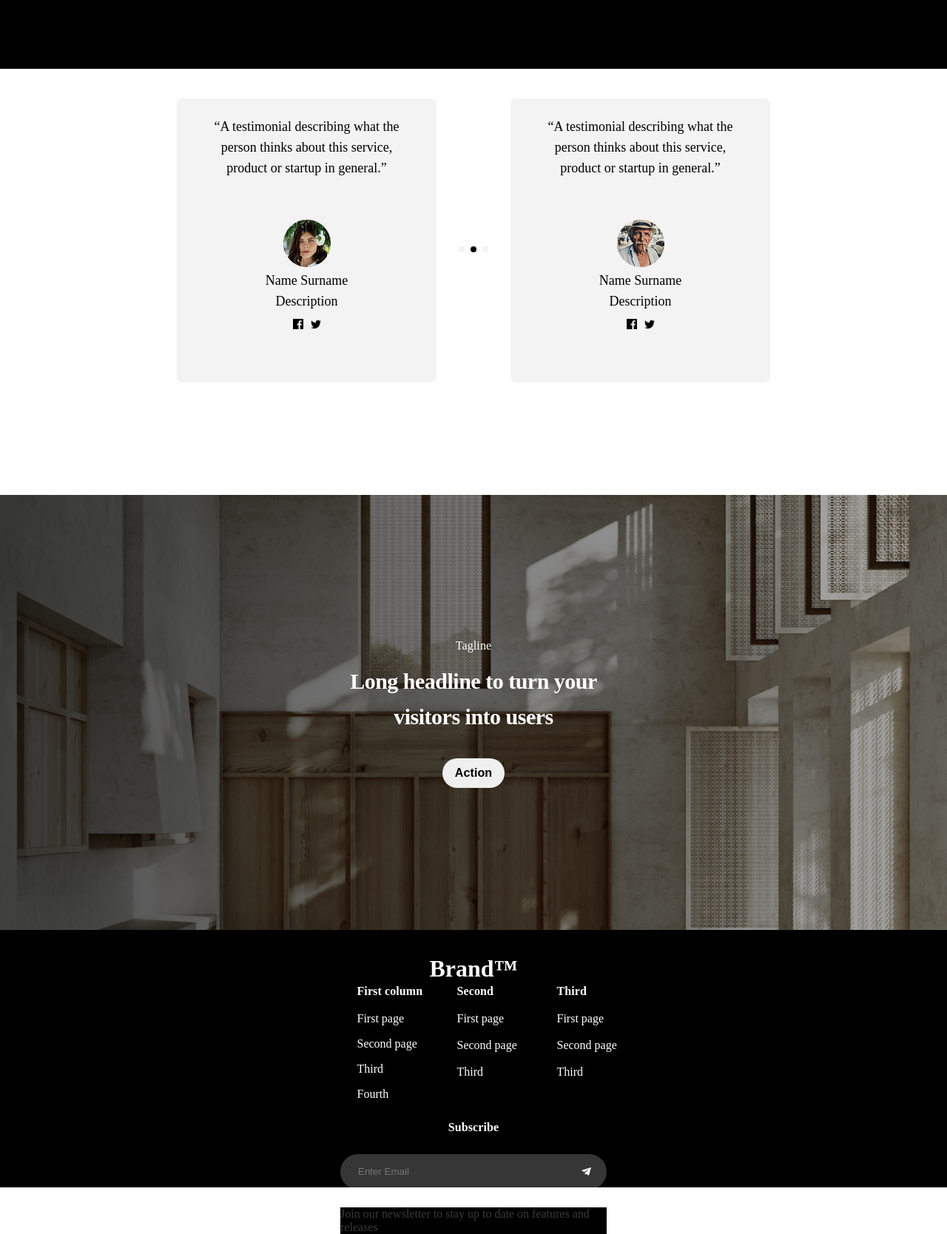
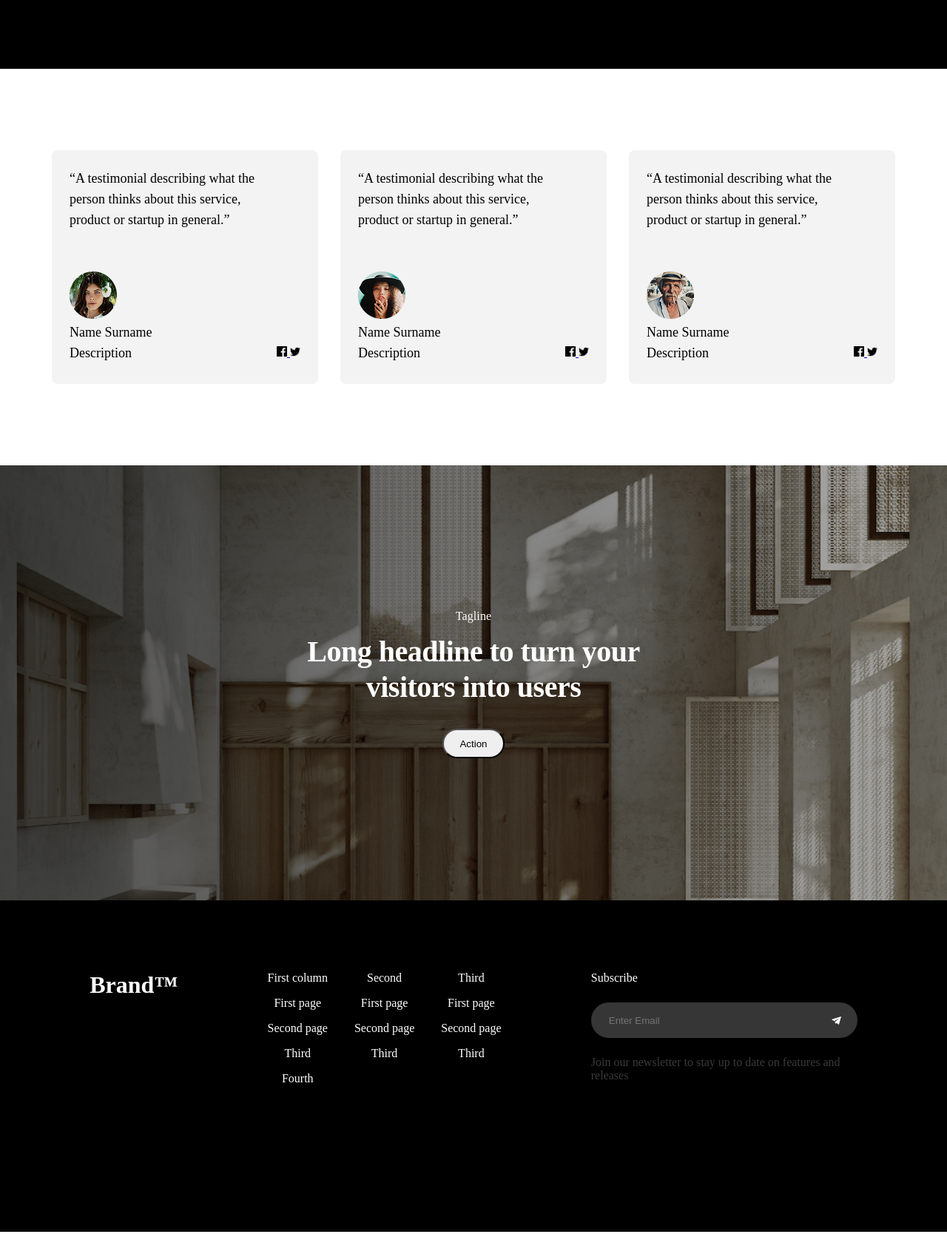
Before and after one commit to DatoGagua94/Brand-Web-Page-Responsive, a plain HTML site: page index.html in a window 1280 px wide. Shown: the part 1373-3041 px from the top of the page at 74% size. Drawn offline with Linux system fonts and the light colour scheme.

Commit message:
partially fixed bugs

```diff
--- a/index.html
+++ b/index.html
@@ -159,12 +159,6 @@
             </div>
           </div>
 
-          <div class="carousel_dots">
-            <div class="carousel_dot"></div>
-            <div class="carousel_dot"></div>
-            <div class="carousel_dot"></div>
-          </div>
-
           <div class="card">
             <p>
               “A testimonial describing what the<br />
@@ -188,12 +182,20 @@
             </div>
           </div>
         </div>
+        <div class="carousel_dots">
+            <div class="carousel_dot"></div>
+            <div class="carousel_dot"></div>
+            <div class="carousel_dot"></div>
+          </div>
       </section>
 
       <section class="sign_up">
         <div class="sign_up_text">
           <p>Tagline</p>
-          <h1>Long headline to turn your<br> visitors into users</h1>
+          <h1>
+            Long headline to turn your<br />
+            visitors into users
+          </h1>
           <button>Action</button>
         </div>
       </section>
@@ -223,14 +225,21 @@
           <a href="#">Second page</a>
           <a href="#">Third</a>
         </div>
-
       </div>
 
       <div class="Subscribe">
         <p>Subscribe</p>
-        <input type="email" id="email" placeholder="Enter Email" class="input_email">
-        <button><img src="Images/send.png" alt="send"></button>
-        <label for="email">Join our newsletter to stay up to date on features and<br> releases</label>
+        <input
+          type="email"
+          id="email"
+          placeholder="Enter Email"
+          class="input_email"
+        />
+        <button><img src="Images/send.png" alt="send" /></button>
+        <label for="email"
+          >Join our newsletter to stay up to date on features and<br />
+          releases</label
+        >
       </div>
     </footer>
   </body>
--- a/style.scss
+++ b/style.scss
@@ -12,9 +12,8 @@ header {
   margin-top: 34px;
 
   button {
-
     background-color: black;
-        color:white;
+    color: white;
     width: 100px;
     height: 48px;
     gap: 10px;
@@ -24,12 +23,10 @@ header {
     padding-bottom: 12px;
     padding-left: 24px;
     cursor: pointer;
-
   }
 }
 
 nav {
-
   display: flex;
   justify-content: center;
   gap: 30px;
@@ -41,18 +38,15 @@ nav {
 }
 
 .intro_section_1 {
-
   display: flex;
   flex-direction: column;
 
   h1 {
-
     font-weight: 900;
     font-size: 56px;
     line-height: 60px;
     letter-spacing: -1px;
     margin-bottom: 24px;
-
   }
 
   p {
@@ -61,19 +55,15 @@ nav {
     line-height: 28px;
     letter-spacing: 0px;
     margin-bottom: 40px;
-
   }
 }
 
 .intro_section_2 {
-
   display: flex;
 
-
   button {
-
     background-color: black;
-        color:white;
+    color: white;
     width: 100px;
     height: 48px;
     gap: 10px;
@@ -83,94 +73,74 @@ nav {
     padding-bottom: 12px;
     padding-left: 24px;
     cursor: pointer;
-
   }
 
   p {
-
     margin-left: 20px;
     font-weight: 600;
     font-size: 14px;
     line-height: 20px;
     letter-spacing: 0px;
-
   }
 }
 
 .intro-container1 {
-
   display: flex;
   flex-direction: column;
-
 }
 
 .intro-container2 {
-
   display: flex;
   justify-content: center;
   align-items: center;
   margin-top: 64px;
   margin-bottom: 64px;
   gap: 115px;
-
 }
 
 .features {
-
   display: flex;
   justify-content: space-evenly;
   align-items: center;
   gap: 40px;
   padding: 40px;
-    background-color: #F3F3F3;
+  background-color: #f3f3f3;
   width: 100%;
   box-sizing: border-box;
 
   h2 {
-
     font-weight: 700;
     font-size: 18px;
     line-height: 28px;
-
-
   }
 
   .feature_column {
-
     display: flex;
     flex-direction: column;
-
   }
 
   .feature_heading {
-
     display: flex;
     align-items: center;
     gap: 15px;
     margin-bottom: 16px;
-
   }
 
   .bullet {
-
     width: 40px;
     height: 40px;
     background-color: black;
     border-radius: 100px;
-
   }
 
   p {
-
     font-size: 16px;
     line-height: 24px;
     letter-spacing: 0.1px;
-
   }
 }
 
 .dark_section {
-
   background-color: black;
   width: 100%;
   min-height: 620px;
@@ -178,7 +148,6 @@ nav {
   color: white;
 
   .dark_section_flex_container {
-
     display: flex;
     justify-content: center;
     align-items: center;
@@ -187,24 +156,18 @@ nav {
   }
 
   img {
-
     width: 535px;
     height: 428px;
     border-radius: 12px;
     padding: 10px;
-
   }
 
   h1 {
-
-        font-family: Inter;
     font-weight: 900;
     font-size: 24px;
-        leading-trim: NONE;
     line-height: 32px;
     letter-spacing: -0.1px;
     margin-bottom: 16px;
-
   }
 
   li {
@@ -214,11 +177,9 @@ nav {
   ul {
     margin-left: 20px;
   }
-
 }
 
 .section_testimonies {
-
   display: flex;
   width: 100%;
   height: 536px;
@@ -232,21 +193,17 @@ nav {
   }
 
   .card {
-
     display: flex;
     flex-direction: column;
-        background-color: #F3F3F3;
+    background-color: #f3f3f3;
     padding: 24px;
     border-radius: 8px;
     width: 360px;
     height: 316px;
 
-
     img {
-
       height: 64px;
       width: 64px;
-
     }
 
     a img {
@@ -255,12 +212,10 @@ nav {
     }
 
     p {
-
       font-weight: 400;
       font-size: 18px;
       line-height: 28px;
       letter-spacing: 0px;
-
     }
 
     .User {
@@ -273,23 +228,22 @@ nav {
       align-items: center;
     }
   }
-
 }
 
 .sign_up {
-
-    background-image: linear-gradient(
+  background-image:
+    linear-gradient(
       to right,
       rgba(0, 0, 0, 0.7) 0%,
       rgba(0, 0, 0, 0.5) 50%,
       rgba(0, 0, 0, 0.3) 100%
-        ), url(Images/8ace0c95d4b01e95bd5f617f0147062338f3b732.png);
+    ),
+    url(Images/8ace0c95d4b01e95bd5f617f0147062338f3b732.png);
   background-size: cover;
   background-repeat: no-repeat;
   background-position: center;
   width: 100%;
   height: 588px;
-
 
   .sign_up_text {
     display: flex;
@@ -299,18 +253,15 @@ nav {
     color: white;
     height: 100%;
 
-        p{
-
+    p {
       font-weight: 500;
       font-size: 16px;
       line-height: 24px;
       letter-spacing: 0.1px;
       text-align: center;
-
     }
 
     h1 {
-
       font-weight: 900;
       font-size: 40px;
       line-height: 48px;
@@ -318,11 +269,9 @@ nav {
       text-align: center;
       margin-bottom: 32px;
       margin-top: 12px;
-
     }
 
     button {
-
       width: 84px;
       height: 40px;
       border-radius: 24px;
@@ -331,22 +280,21 @@ nav {
       padding-bottom: 6px;
       padding-left: 16px;
       gap: 10px;
-
+    }
   }
 }
 
-}
 
 footer {
   display: flex;
   justify-content: space-evenly;
   padding-top: 96px;
   width: 100%;
-    height: 348px;
+  height: 448px;
   background-color: black;
   color: white;
 
-    .footer_columns{
+  .footer_columns {
     display: flex;
     gap: 36px;
   }
@@ -354,33 +302,28 @@ footer {
   .column {
     display: flex;
     flex-direction: column;
-            width: 160px;
-            height: 144px;
+    align-items: center;
+    text-align: center;
+    width: auto;
+    height: auto;
     gap: 16px;
-            top: 2748px;
-            left: 345px;
   }
 
   .column_title {
-            width: 99px;
-            height: 24px;
+    width: 100%;
+    text-align: center;
   }
 
   a {
-
-            width: 67px;
-            height: 20px;
+    width: 100%;
+    text-align: center;
     text-decoration: none;
     color: white;
     white-space: nowrap;
-
   }
-
-
 }
 
 .Subscribe {
-
   display: flex;
   flex-direction: column;
 
@@ -400,7 +343,6 @@ footer {
     padding-right: 24px;
     padding-bottom: 12px;
     padding-left: 24px;
-
   }
 
   button {
@@ -425,13 +367,7 @@ footer {
   }
 }
 
-
 @media (max-width: 375px) {
-
-    * {
-        box-sizing: border-box;
-    }
-
   header {
     display: flex;
     justify-content: space-between;
@@ -476,6 +412,7 @@ footer {
       justify-content: center;
       align-items: center;
       text-align: center;
+    }
 
     h1 {
       font-size: 40px;
@@ -510,9 +447,8 @@ footer {
     height: auto;
     padding: 10px;
   }
-    }
 
-    .features{
+  .features {
     display: flex;
     flex-direction: column;
     text-align: center;
@@ -524,62 +460,46 @@ footer {
   }
 
   .dark_section {
-
     .dark_section_flex_container {
-
       display: flex;
       flex-direction: column;
       padding-block: 24px;
       gap: 0px;
-
     }
 
     img {
-
       width: 327px;
       height: 295px;
       border-radius: 12px;
       padding: 10px;
-
     }
 
     .dark_section_container {
+      padding: 20px;
+    }
 
-            padding: 20px;
-
-
-            h1{
+    h1 {
       font-weight: 900;
       font-size: 20px;
       line-height: 32px;
       letter-spacing: -0.1px;
       text-align: center;
-
     }
 
     p {
-
       font-weight: 400;
       font-size: 16px;
       line-height: 24px;
       letter-spacing: 0.1px;
       text-align: center;
-
     }
 
     ul {
       text-align: center;
     }
-
-
-
-
-        }
-    }
   }
 
   .section_testimonies {
-
     display: flex;
     flex-direction: column;
     margin-top: 40px;
@@ -614,14 +534,11 @@ footer {
       width: 351px;
       text-align: center;
       height: 384px;
-
+    }
 
     .card_footer {
       display: flex;
       justify-content: center;
-        }
-
-
     }
   }
 
@@ -635,42 +552,32 @@ footer {
     .carousel_dot {
       width: 8px;
       height: 8px;
-        background-color: #F3F3F3;
+      background-color: #f3f3f3;
       border-radius: 50%;
+    }
 
-        &:nth-child(2) {
+    .carousel_dot:nth-child(2) {
       background-color: black;
     }
   }
-}
 
-.sign_up {
-    .sign_up_text {
-
-        p{
-
+  p {
     font-weight: 500;
     font-size: 16px;
     line-height: 24px;
     letter-spacing: 0.1px;
     text-align: center;
-
   }
 
   h1 {
-
     font-weight: 900;
     font-size: 30px;
     line-height: 48px;
     letter-spacing: -0.5px;
     text-align: center;
-
-        }
-
   }
 
   button {
-
     width: 84px;
     height: 40px;
     padding-top: 6px;
@@ -685,8 +592,6 @@ footer {
     letter-spacing: 0.1px;
     text-align: center;
     vertical-align: middle;
-
-    }
   }
 
   footer {
@@ -694,68 +599,59 @@ footer {
     flex-direction: column;
     justify-content: center;
     align-items: center;
-
+    height: auto;
 
     h1 {
-
       display: flex;
-
+      padding-bottom: 10px;
     }
 
     .footer_columns {
-
       display: flex;
+      justify-content: center;
+      align-items: center;
       width: 315px;
       height: auto;
-
     }
 
     p {
       display: flex;
+      align-items: center;
       font-weight: 400;
       font-size: 14px;
       line-height: 20px;
       letter-spacing: 0px;
-        text-align: center;
-
     }
 
     .column_title {
-
+      text-align: center;
       font-weight: 700;
       font-size: 16px;
       line-height: 24px;
       letter-spacing: 0.1px;
-        text-align: center;
-        text-align: center;
-
     }
 
     .Subscribe {
-
       display: flex;
       flex-direction: column;
       padding-top: 40px;
+    }
 
-
-        p{
-
+    p {
       display: flex;
       justify-content: center;
       font-weight: 700;
       font-size: 16px;
       line-height: 24px;
       letter-spacing: 0.1px;
-
+    }
+  }
 }
 
-        label {
-
-            background-color: black;
-
-
+@media (min-width: 1440px) {
+  header {
+    .mobile-menu {
+      display: none;
     }
-
   }
-
 }
```
Also changed, not shown: style.css, 1 other file. Lines whose indentation alone changed are shown as unchanged.
